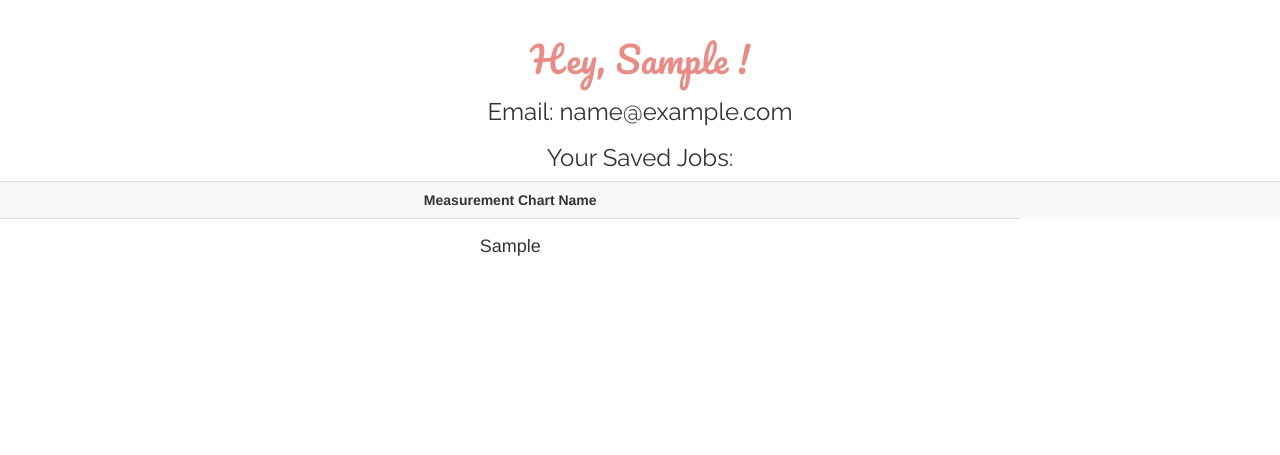
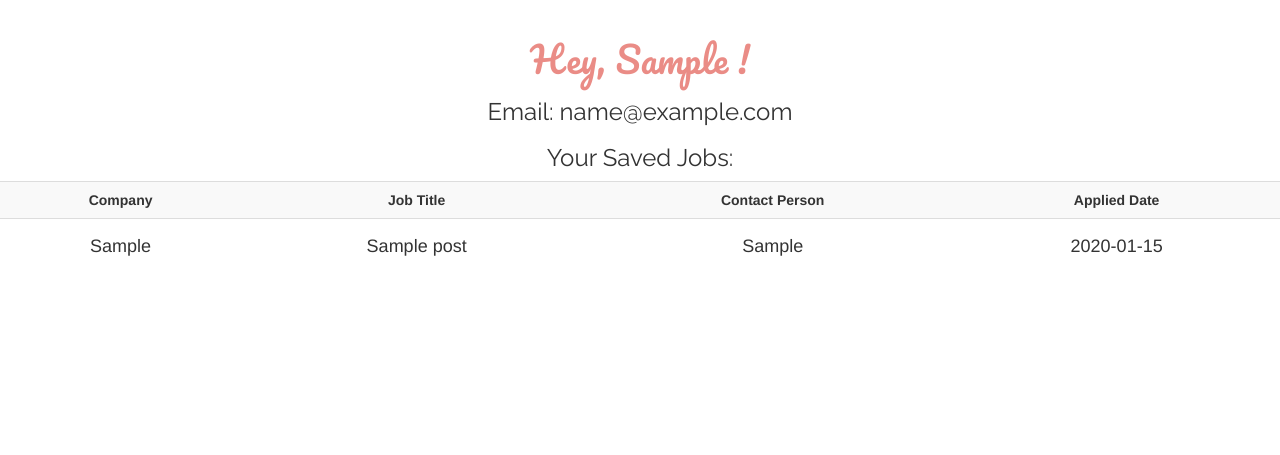
Before and after one commit to allisonkcraig/job-hunt-portal, a Flask app: page /profile in a window 1280 px wide. Shown: the part 51-506 px from the top of the page. Run offline with Flask 2, Linux system fonts and the light colour scheme; the visitor is signed in with stand-in values (Sample User, id 1); tables that the repository leaves empty hold one stand-in row (values such as "Sample post"); some libraries are stand-ins or nearby versions.

Commit message:
update server to send job info

```diff
--- a/server.py
+++ b/server.py
@@ -155,7 +155,7 @@ def save_job():
     date_interview_two = request.form.get('notes')
     date_interview_three = request.form.get('notes')
 
-    job_to_add = Company_Post(user_id, company, title, notes, date_applied, contact_person, date_interview_one, date_interview_two, date_interview_three)
+    job_to_add = Company_Post(user_id=user_id, company=company, title=title, notes=notes, date_applied=date_applied, contact_person=contact_person, date_interview_one=date_interview_one, date_interview_two=date_interview_two, date_interview_three=date_interview_three)
 
 
     db.session.add(job_to_add)
--- a/templates/profile.html
+++ b/templates/profile.html
@@ -8,13 +8,23 @@
 
 <center><h3 class="raleway">Your Saved Jobs: </h3></center>
 <table class="table table-hover table-striped">
-	<th><center>Measurement Chart Name</center></th>
-	<th></th>
-	<th></th>
-	<th></th>
+	<th><center>Company</center></th>
+	<th><center>Job Title</center></th>
+	<th><center>Contact Person</center></th>
+	<th><center>Applied Date</center></th>
 {% for job in jobs %}
 		<tr class="saved-block">
-			<td><center><h4>{{ job.company }}</h4></center>
+			<td>
+				<center><h4>{{ job.company }}</h4></center>
+			</td>
+			<td>
+				<center><h4>{{ job.title }}</h4></center>
+			</td>
+			<td>
+				<center><h4>{{ job.contact_person }}</h4></center>
+			</td>
+			<td>
+				<center><h4>{{ job.date_applied }}</h4></center>
 			</td>
 		</tr>
 
```
